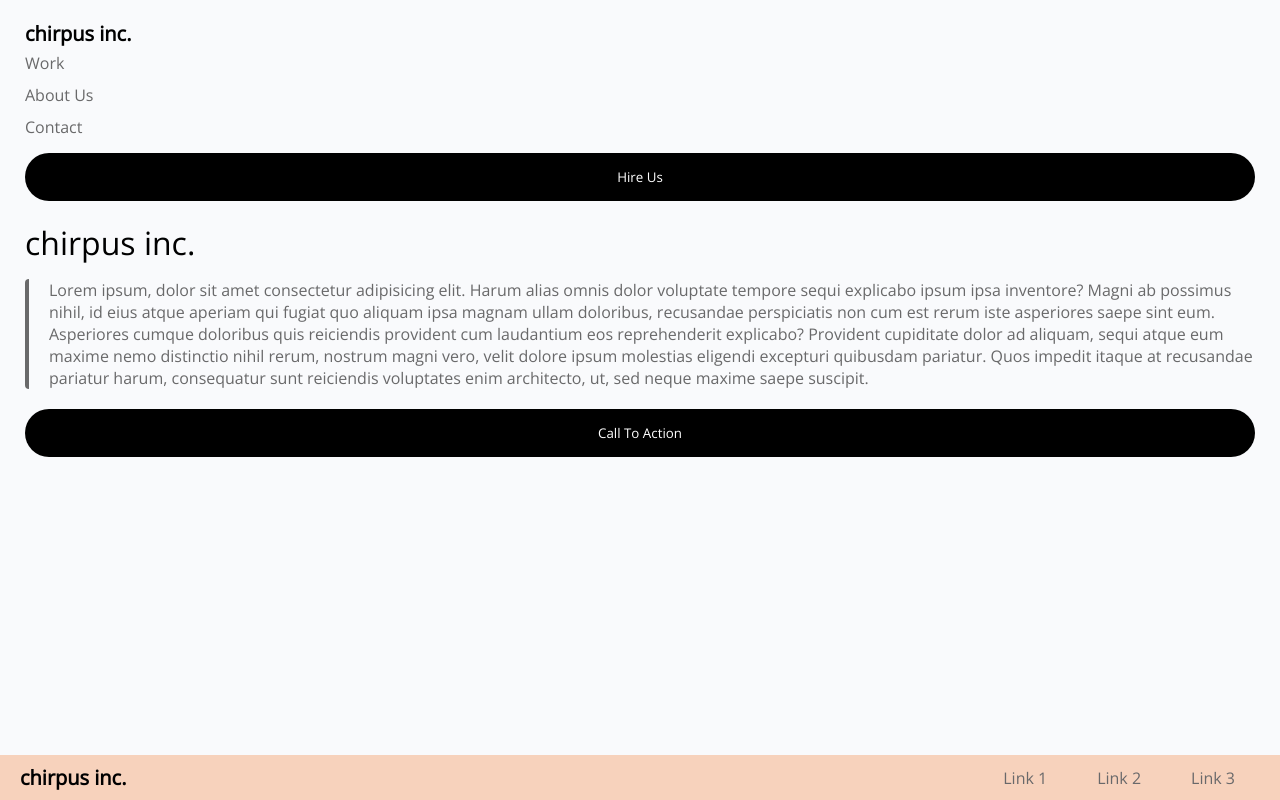
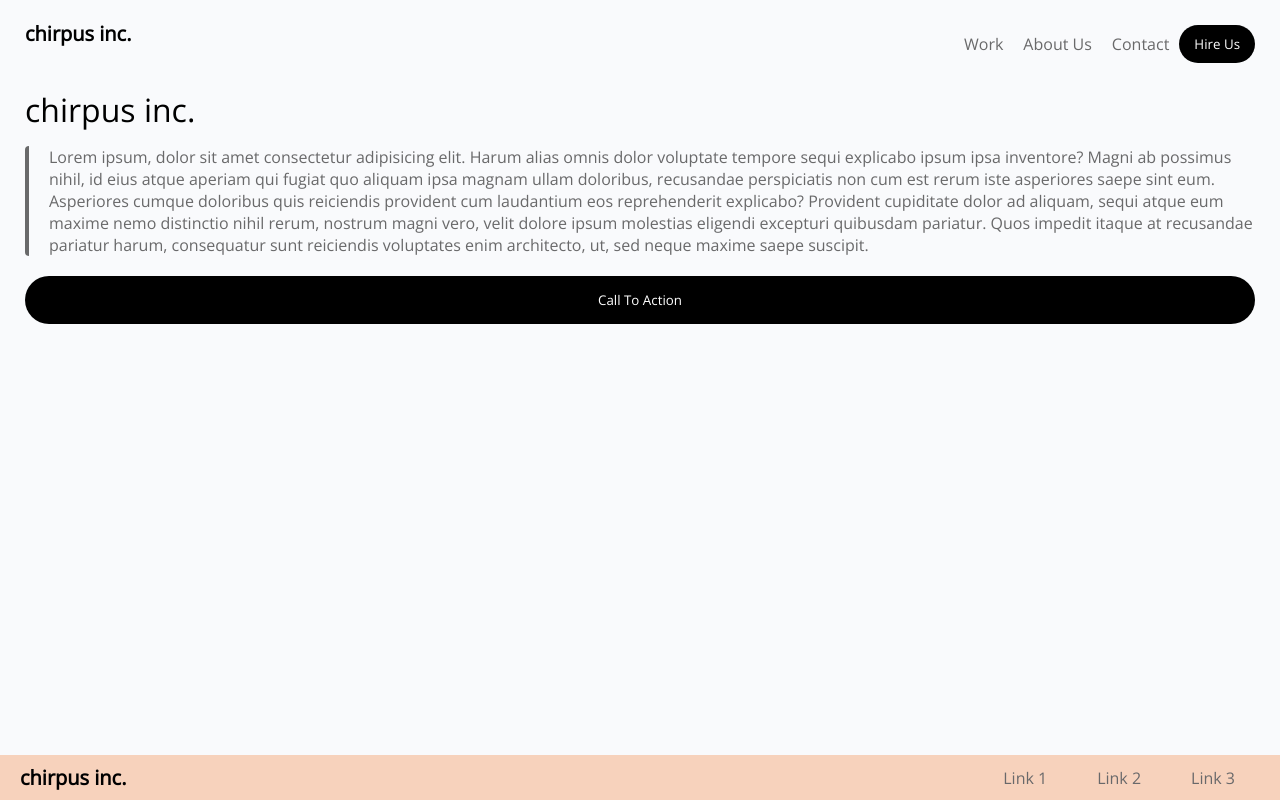
Before and after one commit to Battlertrunks/html-css-lab1, a plain HTML site: page index.html in a window 1280 px wide. Drawn offline with nearby package versions, Linux system fonts and the light colour scheme.

Commit message:
Added media querry to the nav bar to change layout for mobile and desktop devices. Will make more of the webpage responsive to screen sizes.

```diff
--- a/index.html
+++ b/index.html
@@ -24,8 +24,8 @@
         <li><a href="#">Work</a></li>
         <li><a href="#">About Us</a></li>
         <li><a href="#">Contact</a></li>
+        <li><button class="btn header-btn">Hire Us</button></li>
       </ul>
-      <button class="btn">Hire Us</button>
     </header>
     <!-- Header Ends -->
     <!-- Main Content Begins-->
--- a/style.css
+++ b/style.css
@@ -46,6 +46,7 @@ footer h2 {
 
 .nav-links li {
   padding: 5px 0;
+  width: 100%;
 }
 
 /* Added padding to give better user experience when choosing link */
@@ -108,9 +109,6 @@ footer {
   background-color: rgba(247, 193, 162, 0.7);
 }
 
-footer h2 {
-}
-
 /* Removing the bullet point/disc from the lists */
 .footer-links {
   display: flex;
@@ -126,3 +124,28 @@ footer h2 {
   text-decoration: none;
   color: #69696a;
 }
+
+@media only screen and (min-width: 786px) {
+  header {
+    display: flex;
+    justify-content: space-between;
+  }
+  .nav-links {
+    flex-direction: row;
+    padding: 0;
+    align-items: center;
+  }
+
+  .nav-links li {
+    width: fit-content;
+  }
+
+  .nav-links a {
+    padding: 10px;
+  }
+
+  .header-btn {
+    margin: 0;
+    padding: 10px 15px;
+  }
+}
```
